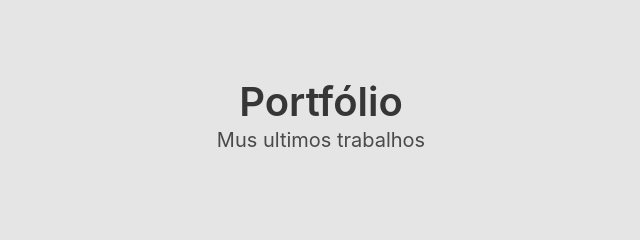
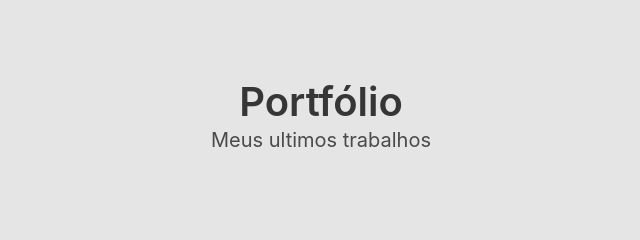
Before and after one commit to helioaguiar3/site-portfolio, a plain HTML site: page sitecv/index.html in a window 1280 px wide. Shown: the part 1880-2120 px from the top of the page, 319-959 px from the left. Drawn offline with nearby package versions, Linux system fonts and the light colour scheme.

Commit message:
Mudei o título h4

```diff
--- a/sitecv/index.html
+++ b/sitecv/index.html
@@ -276,7 +276,7 @@
                 <div class="container">
                     <div class="section-heading">
                         <h3 class="title is-2">Portfólio</h3>
-                        <h4 class="subtitle is-5">Mus ultimos trabalhos</h4>
+                        <h4 class="subtitle is-5">Meus ultimos trabalhos</h4>
                     </div>
                     <br>
 
```
